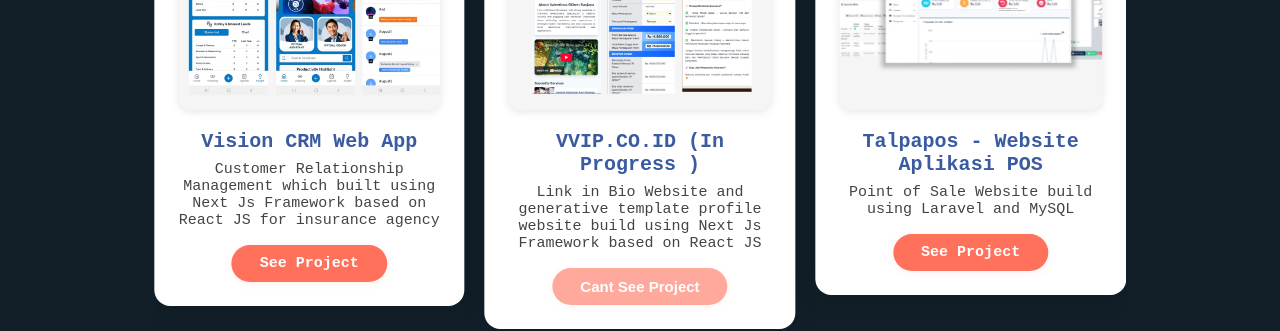
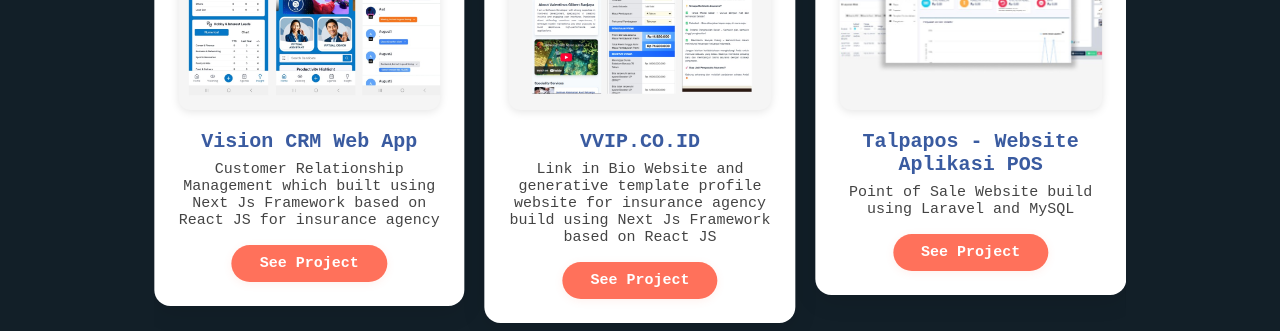
Before and after one commit to valentinusgilbert/Valentinus-Gilbert-Potfolio, a Vue app in the folder portfolio/: page / in a window 1280 px wide. Shown: the part 2620-2951 px from the top of the page. Built offline with nearby package versions, Linux system fonts and the light colour scheme.

Commit message:
update porto

```diff
--- a/portfolio/src/components/About.vue
+++ b/portfolio/src/components/About.vue
@@ -181,8 +181,9 @@
   },
   {
     image: new URL('../assets/project/vvip.jpeg', import.meta.url).href,
-    title: 'VVIP.CO.ID (In Progress )',
-    desc: 'Link in Bio Website and generative template profile website build using Next Js Framework based on React JS',
+    title: 'VVIP.CO.ID',
+    desc: 'Link in Bio Website and generative template profile website for insurance agency build using Next Js Framework based on React JS',
+    link: 'https://vvip.co.id/vagilsan'
   },
   {
     image: new URL('../assets/project/talpapos.jpeg', import.meta.url).href,
```
